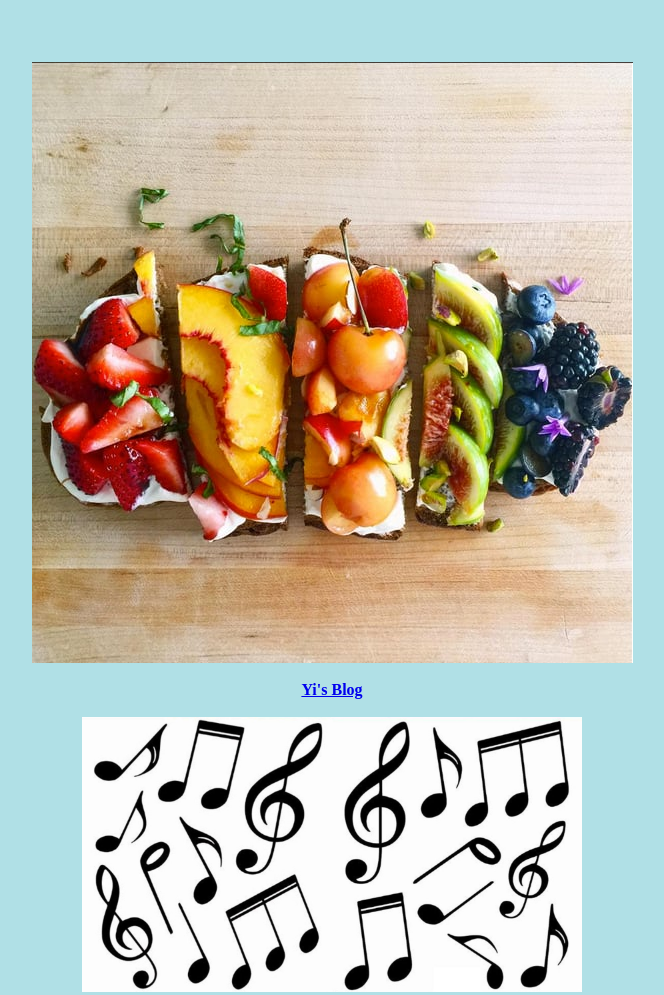
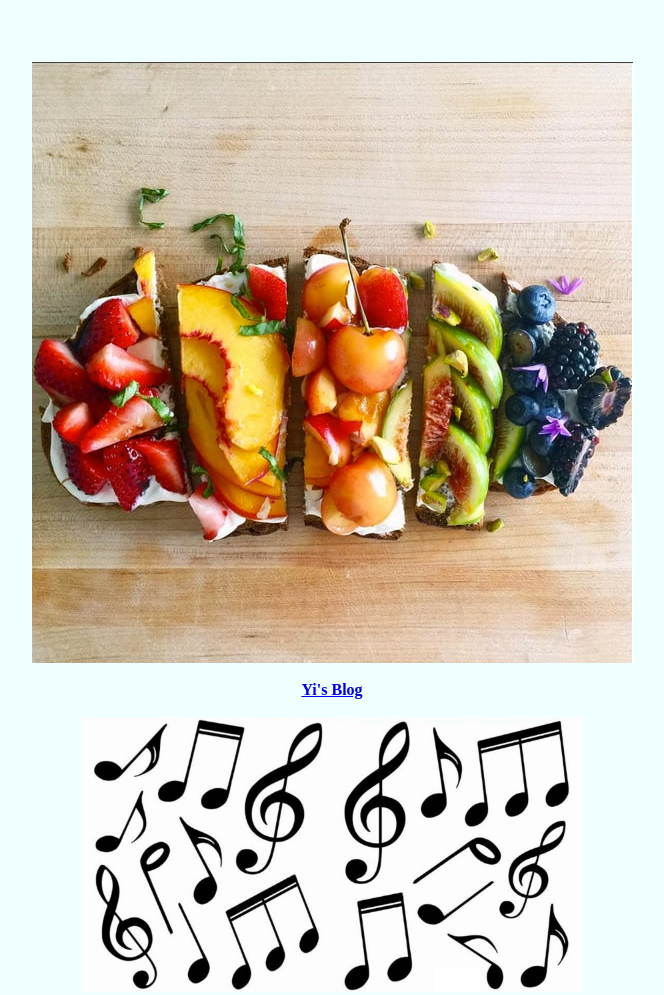
Before and after one commit to alexhkg/L235F17, a plain HTML site: page HTML/IMG_ESSAY.html in a window 1280 px wide. Shown: the top 995 px of the page, without its empty margins (308-972 px from the left). Drawn offline with Linux system fonts and the light colour scheme.

Commit message:
Update IMG_ESSAY.html

```diff
--- a/HTML/IMG_ESSAY.html
+++ b/HTML/IMG_ESSAY.html
@@ -6,7 +6,7 @@
 </head>
 
 
-<body style="background-color:powderblue;">
+<body style="background-color:azure;">
    <br><br><br>
    <img src="/L235F17/images/imgessay1.jpg"> <br><br>
    <b><a href="https://yc6239.github.io/L235F17/">Yi's Blog</a></b> <br><br>
```
